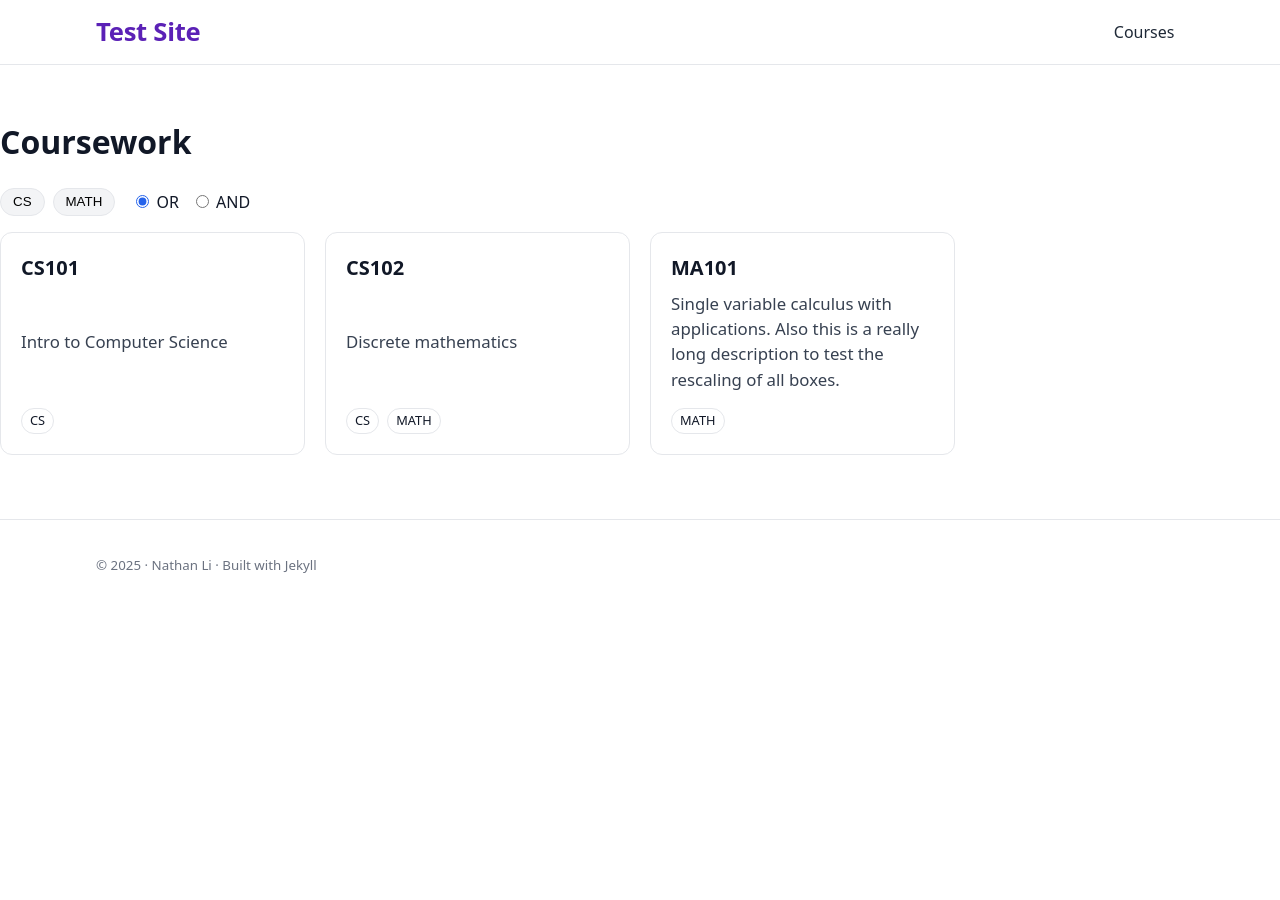
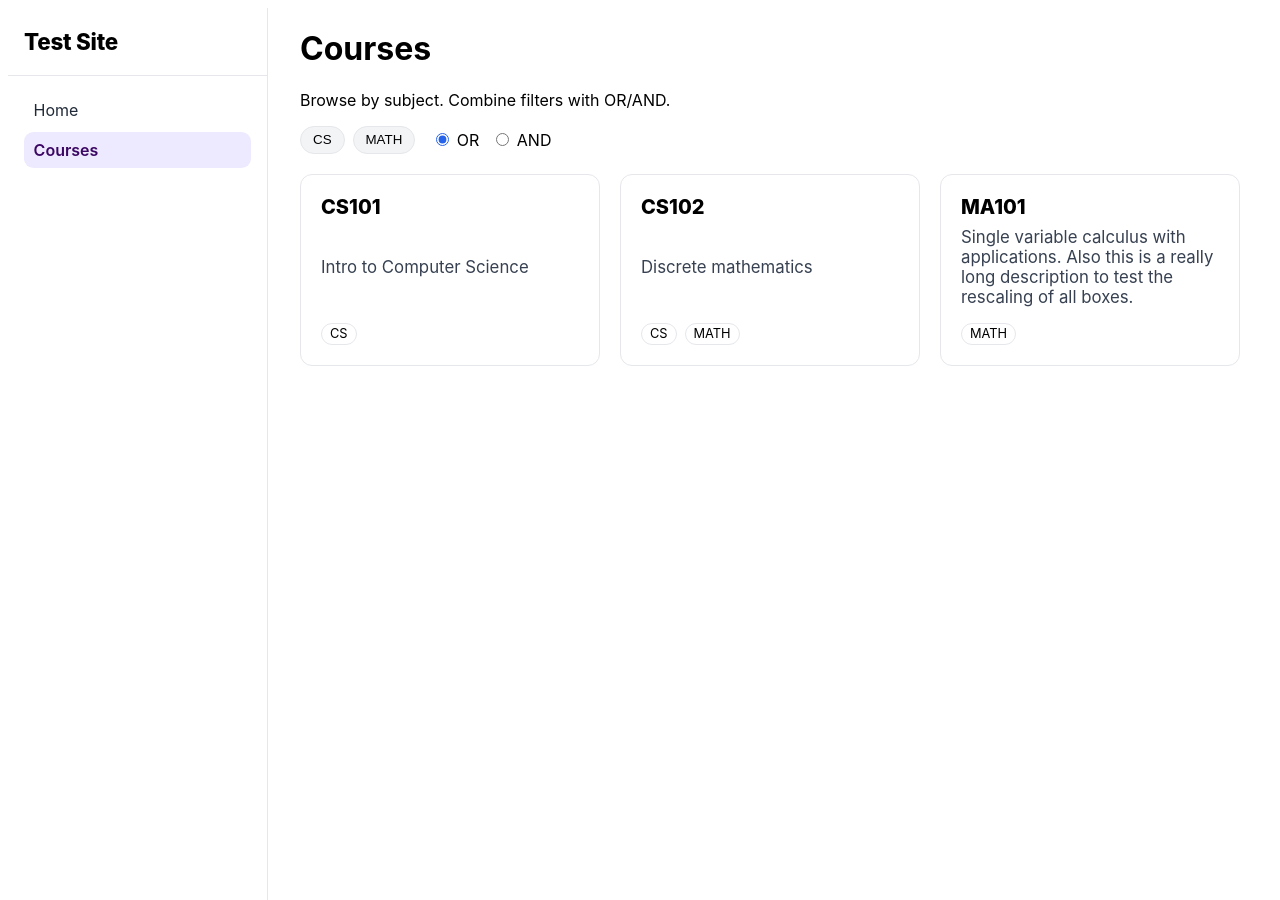
Before and after one commit to nathanxli/jekyll-test, a Jekyll site: the page built from courses.md, in a window 1280 px wide and 900 px high. Built offline with Jekyll 4.4.1, drawn with Linux system fonts in a browser that asks for light colours.

Commit message:
Add sidebar for site navigation. Replace sitewide header with page specific header. Split main.scss into individual scss files for clarity

```diff
--- a/_includes/footer.html
+++ b/_includes/footer.html
@@ -1,7 +1,7 @@
-<footer class="site-footer" role="contentinfo">
+<footer class="site-footer">
   <div class="container">
-    <small
-      >© {{ site.time | date: "%Y" }} · Nathan Li · Built with Jekyll</small
-    >
+    <small>
+      © {{ site.time | date: "%Y" }} · Nathan Li · Built with Jekyll
+    </small>
   </div>
 </footer>
--- /dev/null
+++ b/_includes/sidebar.html
@@ -0,0 +1,23 @@
+<aside class="sidebar" role="complementary" aria-label="Site">
+  <div class="sidebar__inner">
+    <div class="sidebar__brand">
+      <a href="{{ '/' | relative_url }}">{{ site.title }}</a>
+    </div>
+
+    <nav class="sidebar__nav">
+      <a
+        href="{{ '/' | relative_url }}"
+        class="{% if page.url == '/' %}is-active{% endif %}"
+        >Home</a
+      >
+
+      <a
+        href="{{ '/courses/' | relative_url }}"
+        class="{% if page.url contains '/courses' %}is-active{% endif %}"
+        >Courses</a
+      >
+
+      <!-- Add more links over time -->
+    </nav>
+  </div>
+</aside>
--- a/_layouts/default.html
+++ b/_layouts/default.html
@@ -8,12 +8,14 @@
   </head>
 
   <body>
-    {% include header.html %}
-
-    <main>{{ content }}</main>
+    <div class="shell">
+      {% include sidebar.html %}
+      <main id="main" class="content">
+        <div class="container">{{ content }}</div>
+      </main>
+    </div>
 
     {% include footer.html %}
-
-    <script src="{{'/assets/js/site.js' | relative_url}}"></script>
+    <script src="{{ '/assets/js/site.js' | relative_url }}"></script>
   </body>
 </html>
--- /dev/null
+++ b/assets/css/_base.scss
@@ -0,0 +1,51 @@
+* {
+    box-sizing: border-box;
+}
+
+html,
+body {
+    height: 100%;
+}
+
+body {
+    margin: 0;
+    color: var(--text);
+    font-family: system-ui, -apple-system, Segoe UI, Roboto, sans-serif;
+    line-height: 1.5;
+    -webkit-font-smoothing: antialiased;
+    text-rendering: optimizeLegibility;
+}
+
+a {
+    color: var(--brand);
+    text-decoration: none;
+}
+
+a:hover,
+a:focus {
+    text-decoration: underline;
+}
+
+.container {
+    max-width: var(--content-max);
+    margin-inline: auto;
+    padding-inline: 1rem;
+}
+
+/* Page header (title area) */
+.page-header {
+    padding-top: 2.5rem;
+    /* whitespace above title */
+    margin-bottom: 1rem;
+}
+
+.page-title {
+    margin: 0 0 .25rem;
+    font-size: 2rem;
+    font-weight: 800;
+}
+
+.page-subtitle {
+    margin: 0;
+    color: var(--muted);
+}
--- /dev/null
+++ b/assets/css/_courses.scss
@@ -0,0 +1,100 @@
+/* Controls */
+#controls {
+    display: flex;
+    gap: var(--gap);
+    align-items: center;
+    flex-wrap: wrap;
+    margin: 1rem 0 1.25rem;
+}
+
+#controls .tags {
+    display: flex;
+    gap: .5rem;
+    flex-wrap: wrap;
+}
+
+.tag-toggle {
+    border: 1px solid var(--border);
+    border-radius: 999px;
+    padding: .35rem .75rem;
+    cursor: pointer;
+    background: var(--chip-bg);
+    transition: background .12s ease, color .12s ease, border-color .12s ease, box-shadow .12s ease;
+}
+
+.tag-toggle[aria-pressed="true"] {
+    background: var(--chip-bg-active);
+    color: var(--chip-fg-active);
+    border-color: var(--chip-bg-active);
+}
+
+.tag-toggle:focus-visible {
+    outline: 2px solid var(--brand);
+    outline-offset: 2px;
+}
+
+.logic {
+    display: flex;
+    gap: .75rem;
+    align-items: center;
+}
+
+.logic input[type="radio"] {
+    accent-color: #2563eb;
+}
+
+/* Grid of cards */
+#grid {
+    display: grid;
+    grid-template-columns: repeat(auto-fill, minmax(260px, 1fr));
+    gap: calc(var(--gap) * 1.25);
+}
+
+/* Cards */
+.card {
+    height: var(--card-height, auto);
+    /* JS equalizes visible heights */
+    display: flex;
+    flex-direction: column;
+    justify-content: space-between;
+    border: 1px solid var(--border);
+    border-radius: var(--radius);
+    padding: 1.25rem;
+    background: #fff;
+    transition: transform .12s ease, box-shadow .12s ease, border-color .12s ease;
+}
+
+.card:hover {
+    transform: translateY(-2px);
+    box-shadow: var(--shadow);
+    border-color: #ddd;
+}
+
+.card__title {
+    margin: 0 0 .5rem;
+    font-size: 1.25rem;
+    font-weight: 800;
+}
+
+.card__desc {
+    margin: 0 0 1rem;
+    color: #374151;
+    font-size: 1.05rem;
+}
+
+.card__tags {
+    list-style: none;
+    padding: 0;
+    margin: 0;
+    display: flex;
+    gap: .5rem;
+    flex-wrap: wrap;
+}
+
+.card__tags .tag {
+    font-size: .8rem;
+    border: 1px solid var(--border);
+    border-radius: 999px;
+    padding: .15rem .5rem;
+    background: #fff;
+}
--- /dev/null
+++ b/assets/css/_footer.scss
@@ -0,0 +1,6 @@
+.site-footer {
+    border-top: 1px solid var(--border);
+    padding: 2rem 0;
+    color: var(--muted);
+    background: #fff;
+}
--- /dev/null
+++ b/assets/css/_layout.scss
@@ -0,0 +1,86 @@
+/* App shell: left sidebar + main content */
+.shell {
+    display: grid;
+    grid-template-columns: 260px 1fr;
+    min-height: 100dvh;
+}
+
+/* Sidebar */
+.sidebar {
+    position: sticky;
+    top: 0;
+    align-self: start;
+    height: 100dvh;
+    border-right: 1px solid var(--border);
+    background: #fff;
+}
+
+.sidebar__inner {
+    display: flex;
+    flex-direction: column;
+    height: 100%;
+}
+
+.sidebar__brand {
+    padding: 1.25rem 1rem;
+    border-bottom: 1px solid var(--border);
+    font-weight: 800;
+    font-size: 1.4rem;
+    letter-spacing: -0.01em;
+}
+
+.sidebar__brand a {
+    color: inherit;
+    text-decoration: none;
+}
+
+.sidebar__nav {
+    display: flex;
+    flex-direction: column;
+    gap: .25rem;
+    padding: 1rem;
+}
+
+.sidebar__nav a {
+    color: #1f2937;
+    padding: .5rem .6rem;
+    border-radius: .6rem;
+    text-decoration: none;
+}
+
+.sidebar__nav a:hover,
+.sidebar__nav a:focus {
+    background: #f4f4f5;
+}
+
+.sidebar__nav a.is-active {
+    background: #ede9fe;
+    color: #3b0764;
+    font-weight: 600;
+}
+
+/* Content area */
+.content {
+    display: block;
+    padding: 0 2rem 2.5rem;
+    /* horizontal padding + bottom space */
+}
+
+.content>.container {
+    max-width: var(--content-max);
+    margin: 0 auto;
+}
+
+/* Mobile: collapse sidebar */
+@media (max-width: 900px) {
+    .shell {
+        grid-template-columns: 1fr;
+    }
+
+    .sidebar {
+        position: static;
+        height: auto;
+        border-right: 0;
+        border-bottom: 1px solid var(--border);
+    }
+}
--- /dev/null
+++ b/assets/css/_tokens.scss
@@ -0,0 +1,18 @@
+:root {
+    --gap: 1rem;
+    --radius: 12px;
+    --shadow: 0 8px 24px rgba(0, 0, 0, .08);
+
+    --text: #111827;
+    --muted: #6b7280;
+    --border: #e5e7eb;
+
+    --chip-bg: #f3f4f6;
+    --chip-bg-active: #111;
+    --chip-fg-active: #fff;
+
+    --brand: #5b21b6;
+    /* deep purple */
+    --content-max: 1120px;
+    /* readable line length */
+}
--- /dev/null
+++ b/assets/css/_utilities.scss
@@ -0,0 +1,5 @@
+@media (prefers-reduced-motion: reduce) {
+    * {
+        transition: none !important;
+    }
+}
--- a/assets/css/main.scss
+++ b/assets/css/main.scss
@@ -1,209 +1,8 @@
 ---
 ---
-
-/* ====== Tokens & base ====== */
-:root {
-  --gap: 1rem;
-  --radius: 12px;
-  --shadow: 0 8px 24px rgba(0, 0, 0, .08);
-  --text: #111827;
-  --muted: #6b7280;
-  --border: #e5e7eb;
-  --chip-bg: #f3f4f6;
-  --chip-bg-active: #111;
-  --chip-fg-active: #fff;
-  --brand: #5b21b6;
-  /* a deep purple to match your screenshot */
-}
-
-* {
-  box-sizing: border-box;
-}
-
-html,
-body {
-  height: 100%;
-}
-
-body {
-  margin: 0;
-  color: var(--text);
-  font-family: system-ui, -apple-system, Segoe UI, Roboto, sans-serif;
-  line-height: 1.5;
-  -webkit-font-smoothing: antialiased;
-  text-rendering: optimizeLegibility;
-}
-
-a {
-  color: var(--brand);
-  text-decoration: none;
-}
-
-a:hover,
-a:focus {
-  text-decoration: underline;
-}
-
-.container {
-  max-width: 1120px;
-  margin-inline: auto;
-  padding-inline: 1rem;
-}
-
-/* ====== Header ====== */
-.site-header {
-  position: sticky;
-  top: 0;
-  z-index: 20;
-  background: #fff;
-  border-bottom: 1px solid var(--border);
-}
-
-.site-header .container {
-  display: flex;
-  align-items: center;
-  justify-content: space-between;
-  height: 64px;
-}
-
-.site-title {
-  font-weight: 800;
-  font-size: 1.6rem;
-  letter-spacing: -0.01em;
-}
-
-.site-nav a {
-  display: inline-block;
-  margin-left: .5rem;
-  padding: .4rem .6rem;
-  border-radius: .6rem;
-  color: #1f2937;
-}
-
-.site-nav a:hover,
-.site-nav a:focus {
-  background: #f4f4f5;
-  text-decoration: none;
-}
-
-/* ====== Main spacing ====== */
-main {
-  padding-block: 2rem;
-}
-
-/* ====== Controls (filters) ====== */
-#controls {
-  display: flex;
-  gap: var(--gap);
-  align-items: center;
-  flex-wrap: wrap;
-  margin-bottom: 1rem;
-}
-
-#controls .tags {
-  display: flex;
-  gap: .5rem;
-  flex-wrap: wrap;
-}
-
-.tag-toggle {
-  border: 1px solid var(--border);
-  border-radius: 999px;
-  padding: .35rem .75rem;
-  cursor: pointer;
-  background: var(--chip-bg);
-  transition: background .12s ease, color .12s ease, border-color .12s ease, box-shadow .12s ease;
-}
-
-.tag-toggle[aria-pressed="true"] {
-  background: var(--chip-bg-active);
-  color: var(--chip-fg-active);
-  border-color: var(--chip-bg-active);
-  box-shadow: none;
-}
-
-.tag-toggle:focus-visible {
-  outline: 2px solid var(--brand);
-  outline-offset: 2px;
-}
-
-.logic {
-  display: flex;
-  gap: .75rem;
-  align-items: center;
-}
-
-.logic input[type="radio"] {
-  accent-color: #2563eb;
-}
-
-/* ====== Grid ====== */
-#grid {
-  display: grid;
-  grid-template-columns: repeat(auto-fill, minmax(260px, 1fr));
-  gap: calc(var(--gap) * 1.25);
-}
-
-/* ====== Card ====== */
-.card {
-  height: var(--card-height, auto);
-  /* JS sets tallest */
-  display: flex;
-  flex-direction: column;
-  justify-content: space-between;
-  border: 1px solid var(--border);
-  border-radius: var(--radius);
-  padding: 1.25rem;
-  transition: transform .12s ease, box-shadow .12s ease, border-color .12s ease;
-  background: #fff;
-}
-
-.card:hover {
-  transform: translateY(-2px);
-  box-shadow: var(--shadow);
-  border-color: #ddd;
-}
-
-.card__title {
-  margin: 0 0 .5rem;
-  font-size: 1.25rem;
-  font-weight: 800;
-}
-
-.card__desc {
-  margin: 0 0 1rem;
-  color: #374151;
-  font-size: 1.05rem;
-}
-
-.card__tags {
-  list-style: none;
-  padding: 0;
-  margin: 0;
-  display: flex;
-  gap: .5rem;
-  flex-wrap: wrap;
-}
-
-.card__tags .tag {
-  font-size: .8rem;
-  border: 1px solid var(--border);
-  border-radius: 999px;
-  padding: .15rem .5rem;
-  background: #fff;
-}
-
-/* ====== Footer ====== */
-.site-footer {
-  border-top: 1px solid var(--border);
-  padding: 2rem 0;
-  margin-top: 2rem;
-  color: var(--muted);
-}
-
-/* ====== Reduced motion ====== */
-@media (prefers-reduced-motion: reduce) {
-  * {
-    transition: none !important;
-  }
-}
+@import "tokens";
+@import "base";
+@import "layout";
+@import "courses";
+@import "footer";
+@import "utilities";
--- a/courses.md
+++ b/courses.md
@@ -3,7 +3,10 @@ layout: default
 title: Courses
 ---
 
-# Coursework
+<header class="page-header">
+  <h1 class="page-title">{{ page.title }}</h1>
+  <p class="page-subtitle">Browse by subject. Combine filters with OR/AND.</p>
+</header>
 
 <!-- Controls: Functionality for sorting courses by tags -->
 <section id="controls" aria-label="Course filters">
```
